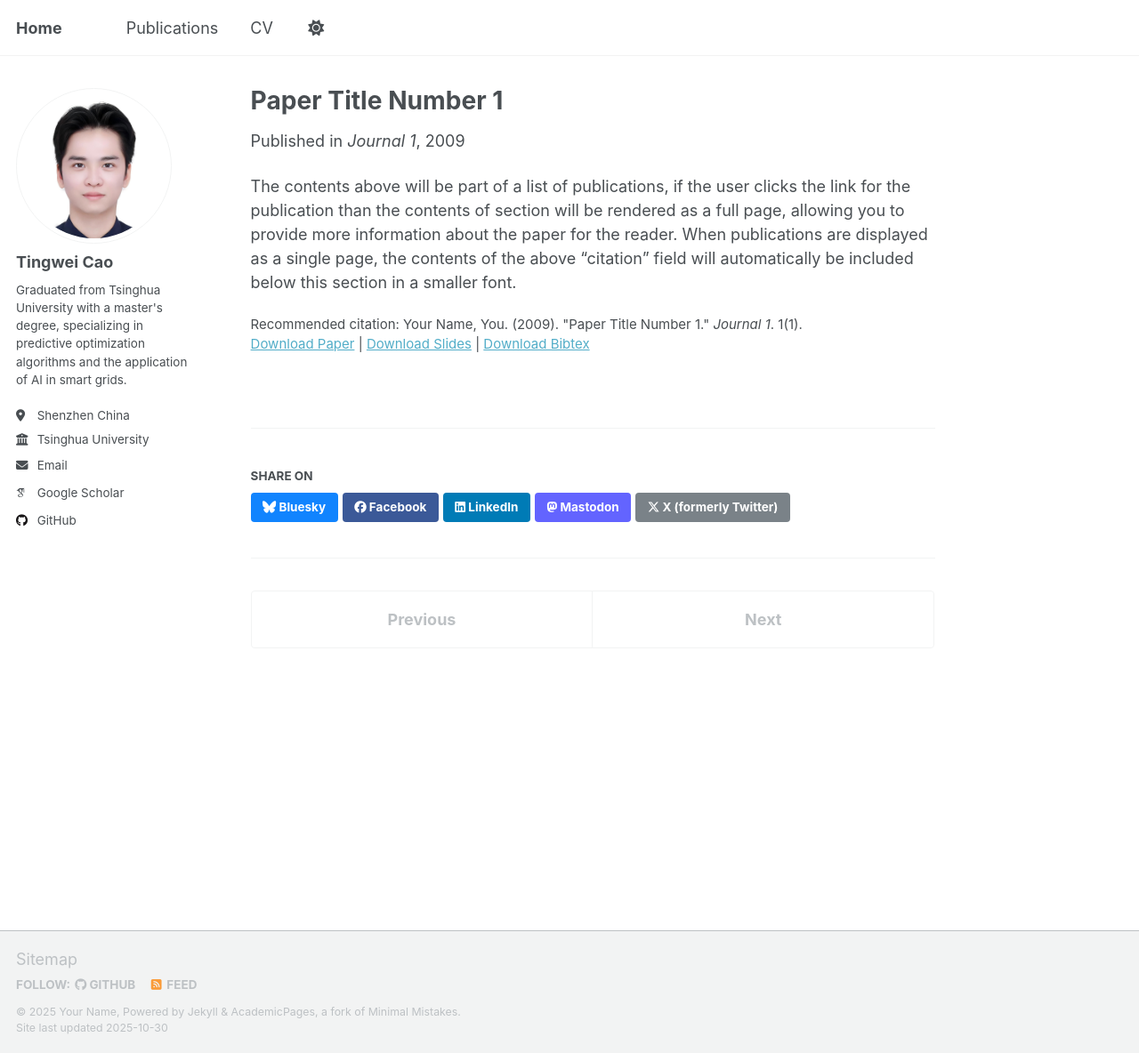
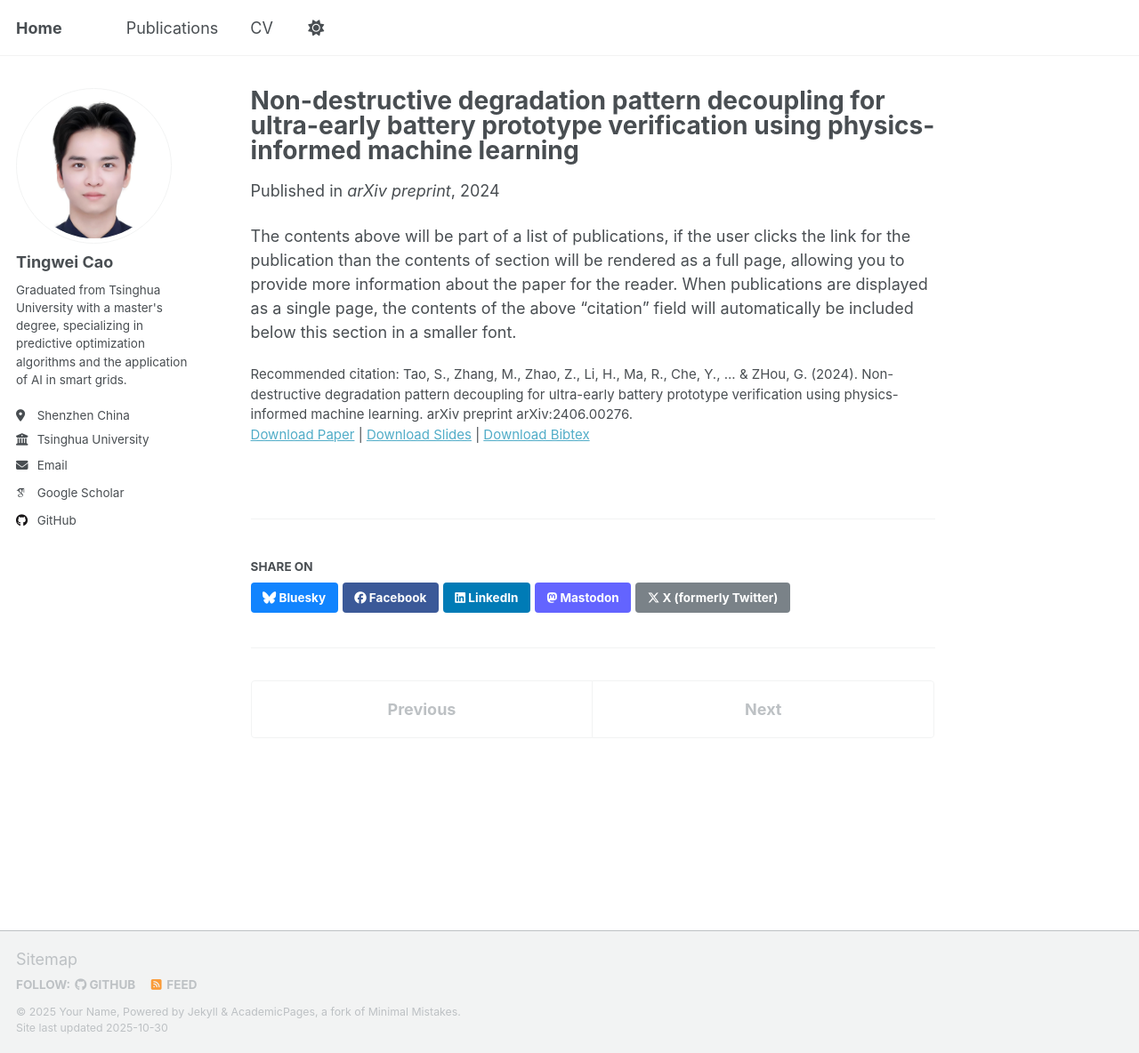
Before and after one commit to tingweicao/tingweicao.github.io, a Jekyll site: the page built from _publications/2009-10-01-paper-title-number-1.md, in a window 1280 px wide and 1184 px high. Shown: the whole window at 89% size. Built offline with Jekyll 4.4.1, drawn with Linux system fonts in a browser that asks for light colours; some web fonts are replaced; a script that is not in the unit is left out.

Commit message:
Update 2009-10-01-paper-title-number-1.md

```diff
--- a/_publications/2009-10-01-paper-title-number-1.md
+++ b/_publications/2009-10-01-paper-title-number-1.md
@@ -1,14 +1,14 @@
 ---
-title: "Paper Title Number 1"
+title: "Non-destructive degradation pattern decoupling for ultra-early battery prototype verification using physics-informed machine learning"
 collection: publications
 category: manuscripts
-permalink: /publication/2009-10-01-paper-title-number-1
+permalink: /publication/Non-destructive degradation pattern decoupling for ultra-early battery prototype verification using physics-informed machine learning
 excerpt: 'This paper is about the number 1. The number 2 is left for future work.'
-date: 2009-10-01
-venue: 'Journal 1'
+date: 2024-06-01
+venue: 'arXiv preprint'
 slidesurl: 'https://academicpages.github.io/files/slides1.pdf'
 paperurl: 'https://academicpages.github.io/files/paper1.pdf'
 bibtexurl: 'https://academicpages.github.io/files/bibtex1.bib'
-citation: 'Your Name, You. (2009). &quot;Paper Title Number 1.&quot; <i>Journal 1</i>. 1(1).'
+citation: 'Tao, S., Zhang, M., Zhao, Z., Li, H., Ma, R., Che, Y., ... & ZHou, G. (2024). Non-destructive degradation pattern decoupling for ultra-early battery prototype verification using physics-informed machine learning. arXiv preprint arXiv:2406.00276.'
 ---
 The contents above will be part of a list of publications, if the user clicks the link for the publication than the contents of section will be rendered as a full page, allowing you to provide more information about the paper for the reader. When publications are displayed as a single page, the contents of the above "citation" field will automatically be included below this section in a smaller font.
```
